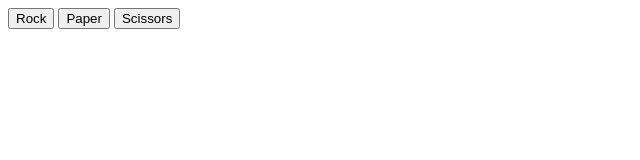
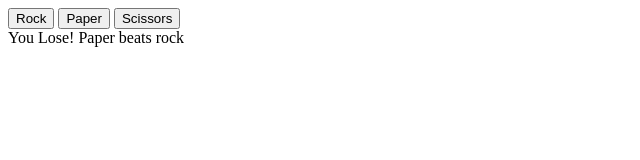
Before and after one commit to justinvanre/the-oding-projects, a plain HTML site: page rock-paper-scissors/index.html in a window 1280 px wide. Both pictures are taken after a click on the button "Rock". Shown: the whole page, without its empty margins (0-640 px from the left). Drawn offline with Linux system fonts and the light colour scheme.

Commit message:
Show winner to scoreBoard

```diff
--- a/rock-paper-scissors/app.js
+++ b/rock-paper-scissors/app.js
@@ -56,5 +56,8 @@ const btnChoices = document.querySelectorAll('button');
 btnChoices.forEach(button => {
     button.addEventListener('click', () => {
 
+        const scoreBoard = document.querySelector('.result');
+
+        scoreBoard.textContent = playRound(button.value, getComputerChoice(getRandomNum(3)));
     });
 })
--- a/rock-paper-scissors/index.html
+++ b/rock-paper-scissors/index.html
@@ -11,6 +11,10 @@
     <button value="paper">Paper</button>
     <button value="scissors">Scissors</button>
 
+    <div class="result">
+
+    </div>
+
 <script src="./app.js"></script>
 </body>
 </html>
```
